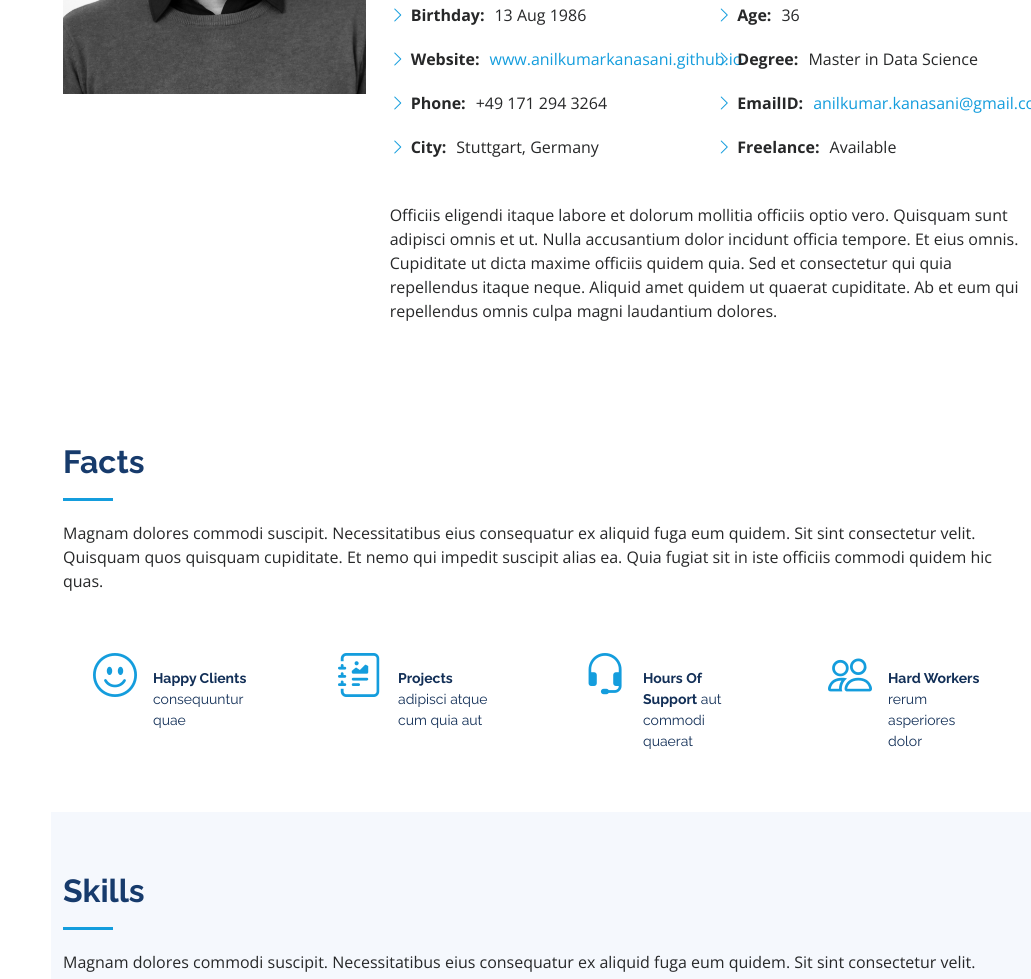
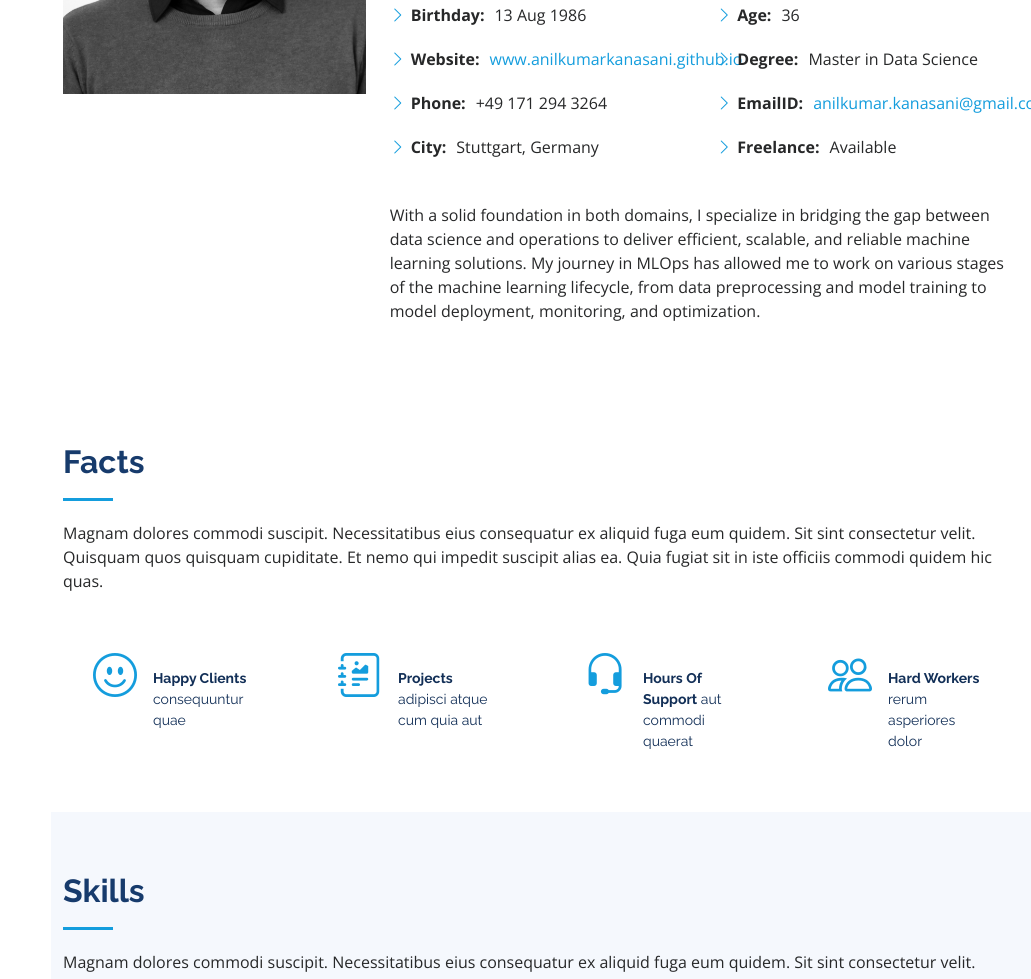
Before and after one commit to anilkumarKanasani/anilkumarKanasani.github.io, a plain HTML site: page index.html in a window 1280 px wide. Shown: the part 1405-2384 px from the top of the page, without its empty margins (249-1280 px from the left). Drawn offline with nearby package versions, Linux system fonts and the light colour scheme.

Commit message:
Introduction as MLops enginner

```diff
--- a/index.html
+++ b/index.html
@@ -138,8 +138,8 @@
             <p>
           <br>
 
-              Officiis eligendi itaque labore et dolorum mollitia officiis optio vero. Quisquam sunt adipisci omnis et ut. Nulla accusantium dolor incidunt officia tempore. Et eius omnis.
-              Cupiditate ut dicta maxime officiis quidem quia. Sed et consectetur qui quia repellendus itaque neque. Aliquid amet quidem ut quaerat cupiditate. Ab et eum qui repellendus omnis culpa magni laudantium dolores.
+          With a solid foundation in both domains, I specialize in bridging the gap between data science and operations to deliver efficient, scalable, and reliable machine learning solutions.
+          My journey in MLOps has allowed me to work on various stages of the machine learning lifecycle, from data preprocessing and model training to model deployment, monitoring, and optimization.
             </p>
           </div>
         </div>
```
